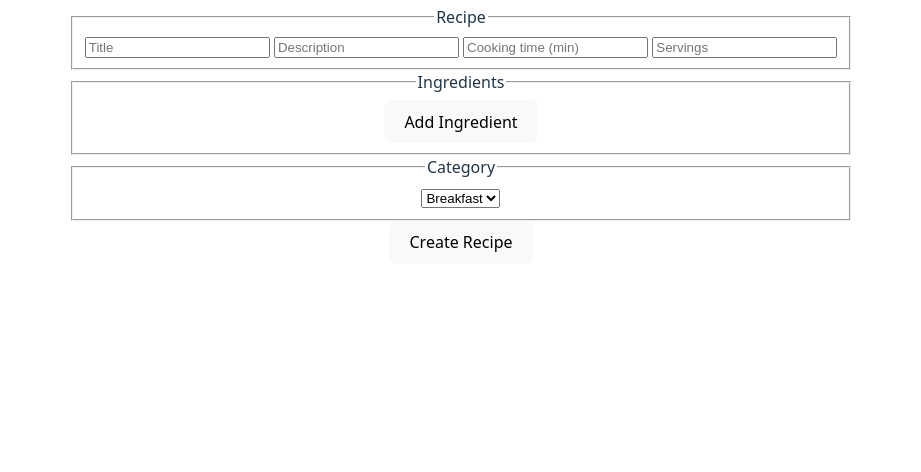
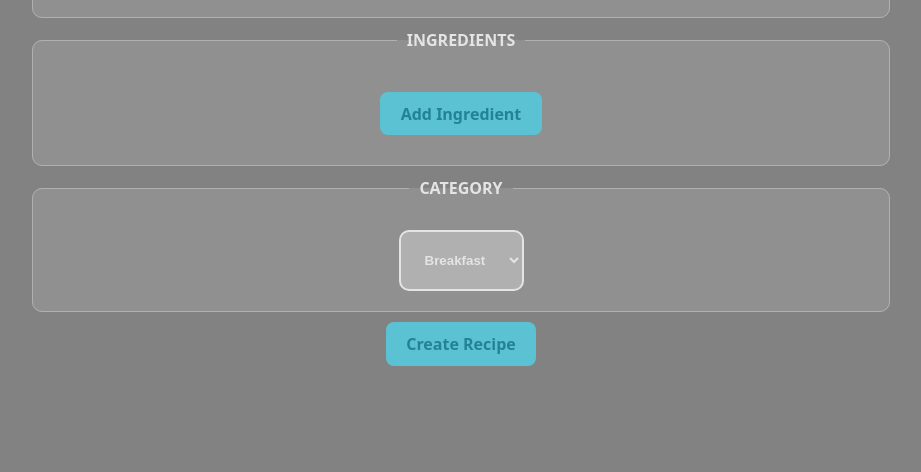
Before and after one commit to marcuswesterblom/recipe-api, a website built with Vite: page frontend/index.html in a window 1280 px wide. Shown: the part 328-800 px from the top of the page, without its empty margins (179-1100 px from the left). Built offline with nearby package versions, Linux system fonts and the light colour scheme.

Commit message:
Added styling

```diff
--- a/frontend/index.html
+++ b/frontend/index.html
@@ -17,7 +17,7 @@
           <input type="number" name="servings" placeholder="Servings" required>
         </fieldset>
 
-        <fieldset>
+        <fieldset id="ingredientsFieldset">
         <legend>Ingredients</legend>
           <div id="ingredientsContainer"></div>
           <button type="button" id="addIngredientsBtn">Add Ingredient</button>
--- a/frontend/package.json
+++ b/frontend/package.json
@@ -9,6 +9,7 @@
     "preview": "vite preview"
   },
   "devDependencies": {
+    "sass-embedded": "^1.97.3",
     "typescript": "~5.9.3",
     "vite": "^7.3.1"
   }
--- a/frontend/src/main.ts
+++ b/frontend/src/main.ts
@@ -1,4 +1,5 @@
 import './style.css'
+import './scss/main.scss';
 import { ingredientManager } from './utils/ingredientManager';
 import { buildRecipeFromForm } from './utils/formData';
 import { createRecipe } from './services/api';
--- /dev/null
+++ b/frontend/src/scss/base/_mixins.scss
@@ -0,0 +1,6 @@
+@mixin flex ($direction: row, $justify: center, $align: center) {
+    display: flex;
+    flex-direction: $direction;
+    justify-content: $justify;
+    align-items: $align;
+}
--- /dev/null
+++ b/frontend/src/scss/base/_variables.scss
@@ -0,0 +1,14 @@
+$primary-color: #d4d4d4;
+$secondary-color: #b0b0b0;
+$bg-color: #828282;
+$accent-color: #9f9f9f86;
+$text-color: #e4e4e4;
+$input-color: #acacac;
+
+$p5: 5px;
+$p10: 10px;
+$p20: 20px;
+
+$g20: 20px;
+
+$border-radius: 10px;
--- /dev/null
+++ b/frontend/src/scss/main.scss
@@ -0,0 +1,72 @@
+@use "./base/variables" as * ;
+@use "./base/mixins" as * ;
+
+body {
+    background-color: $bg-color;
+}
+legend {
+    color: $text-color;
+    text-transform: uppercase;
+    padding: $p10;
+    font-weight: 900;
+}
+h1 {
+     color: $text-color;
+}
+fieldset {
+    @include flex;
+    flex-wrap: wrap;
+    padding: $p20;
+    gap: $g20;
+    border-radius: $border-radius;
+    border-color: $secondary-color;
+    background-color: $accent-color;
+    border-width: 1px;
+    border-style: solid;
+}
+#ingredientsFieldset {
+    display: block;
+    input{
+        margin: 10px;
+    }
+}
+input {
+    height: 30px;
+    padding: $p5;
+    border: none;
+    border-radius: 5px;
+    color: $input-color;
+    font-weight: 600;
+    outline: none;
+    &::placeholder{
+        color: $input-color;
+        font-weight: 600;
+    }
+}
+button {
+    margin: 10px;
+    background-color: rgb(90, 194, 210);
+    color: rgb(36, 130, 151);
+    font-weight: 600;
+}
+#removeBtn {
+    background-color: transparent;
+    color: #a64040;
+    padding: 0;
+    border: none;
+    outline: none;
+    &:hover {
+        color: darken(#a64040, 10%);
+
+    }
+}
+
+#categorySelect {
+    padding: $p20;
+    background-color: $secondary-color;
+    color: $text-color;
+    font-weight: 600;
+    border: 2px solid $text-color;
+    border-radius: $border-radius;
+    cursor: pointer;
+}
--- a/frontend/src/utils/ingredientManager.ts
+++ b/frontend/src/utils/ingredientManager.ts
@@ -21,6 +21,7 @@ export const ingredientManager = (containerId: string, addbtnId: string): HTMLEl
         const removeBtn = document.createElement("button");
         removeBtn.type = "button";
         removeBtn.textContent = "Remove";
+        removeBtn.id = "removeBtn";
         removeBtn.addEventListener("click", () => ingredientDiv.remove());
 
         ingredientDiv.append(
```
Also changed, not shown: 1 other file.
